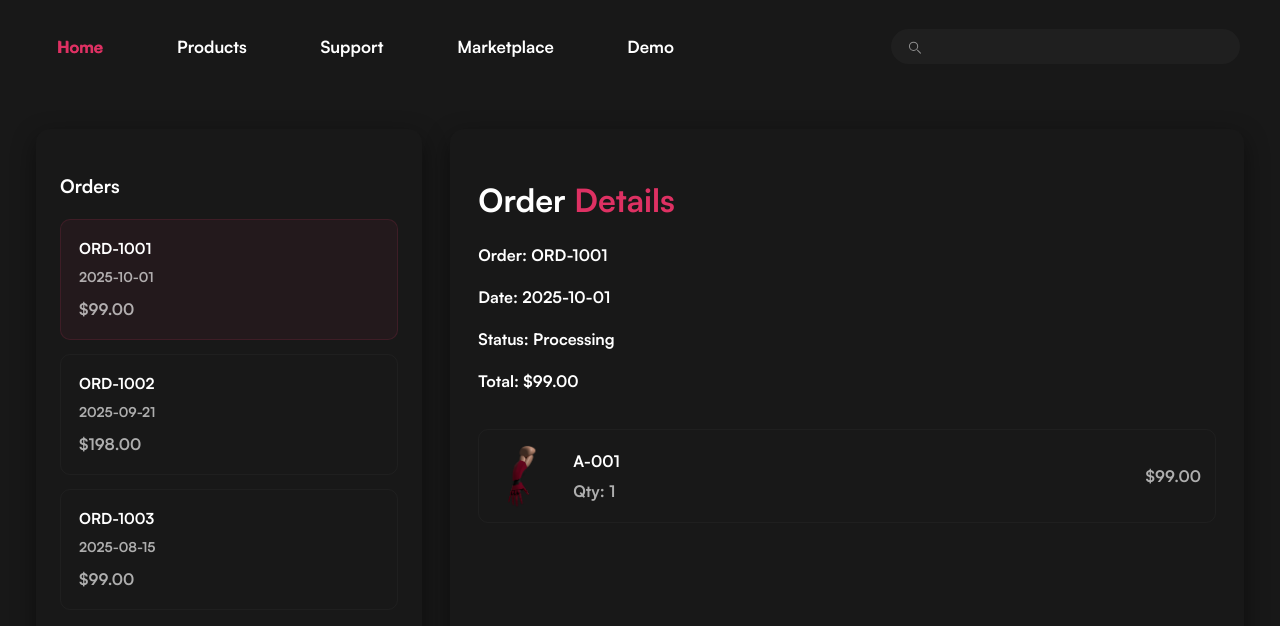
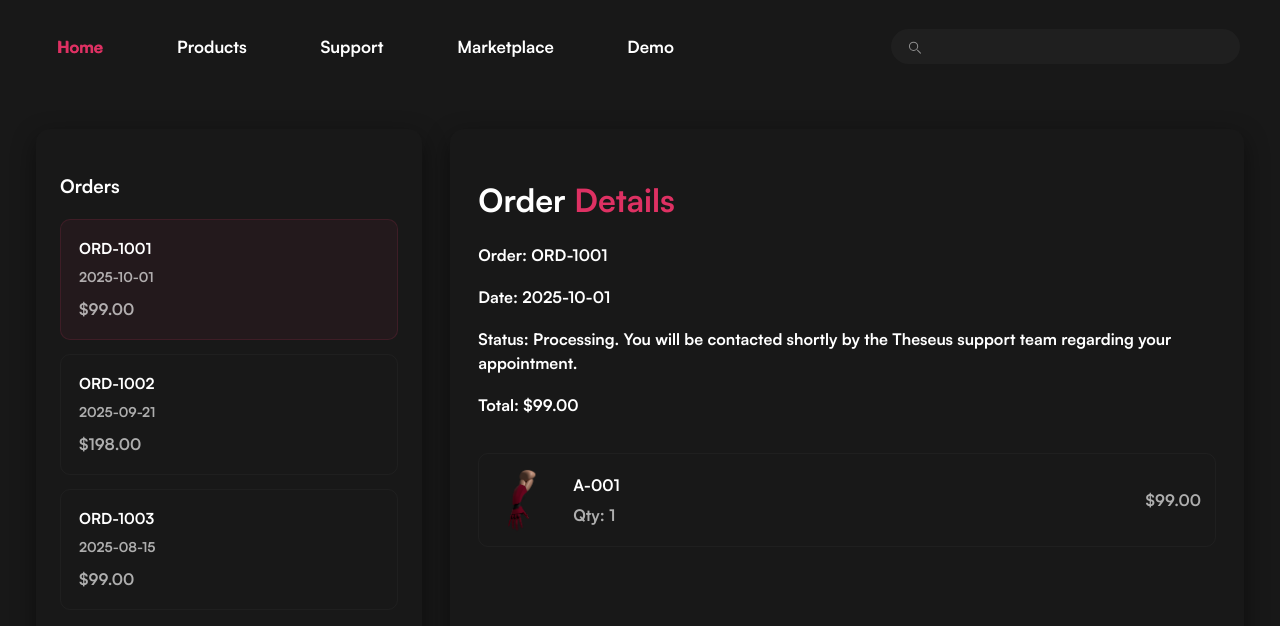
Before and after one commit to SoulShadow8326/theseus, a React (Vite) app: page /orders in a window 1280 px wide. Shown: the top 626 px of the page. Built offline with nearby package versions, Linux system fonts and the light colour scheme.

Commit message:
idk what i changed

```diff
--- a/src/pages/demo.jsx
+++ b/src/pages/demo.jsx
@@ -1,7 +1,7 @@
 import React, { useEffect } from 'react';
 import Nav from '../components/navbar';
 import './demo.css';
-const armModel = new URL('../assets/arm_model.glb', import.meta.url).href;
+const armModel = new URL('../assets/2hisid.glb', import.meta.url).href;
 
 const Demo = () => {
   useEffect(() => {
--- a/src/pages/orders.jsx
+++ b/src/pages/orders.jsx
@@ -5,8 +5,8 @@ import Nav from '../components/navbar'
 
 export default function Orders() {
   const sample = [
-    { id: 'ORD-1001', date: '2025-10-01', total: 99.00, items: [{sku:'A-001', qty:1, price:99}], status: 'Processing' },
-    { id: 'ORD-1002', date: '2025-09-21', total: 198.00, items: [{sku:'A-001', qty:2, price:198}], status: 'Shipped' },
+    { id: 'ORD-1001', date: '2025-10-01', total: 99.00, items: [{sku:'A-001', qty:1, price:99}], status: 'Processing. You will be contacted shortly by the Theseus support team regarding your appointment.' },
+    { id: 'ORD-1002', date: '2025-09-21', total: 198.00, items: [{sku:'A-001', qty:2, price:198}], status: 'Shipped. You will be contacted shortly by the Theseus support team regarding your appointment.' },
     { id: 'ORD-1003', date: '2025-08-15', total: 99.00, items: [{sku:'A-001', qty:1, price:99}], status: 'Delivered' }
   ]
 
```
Also changed, not shown: 2 other files (tests, documents, lock files or other folders).
